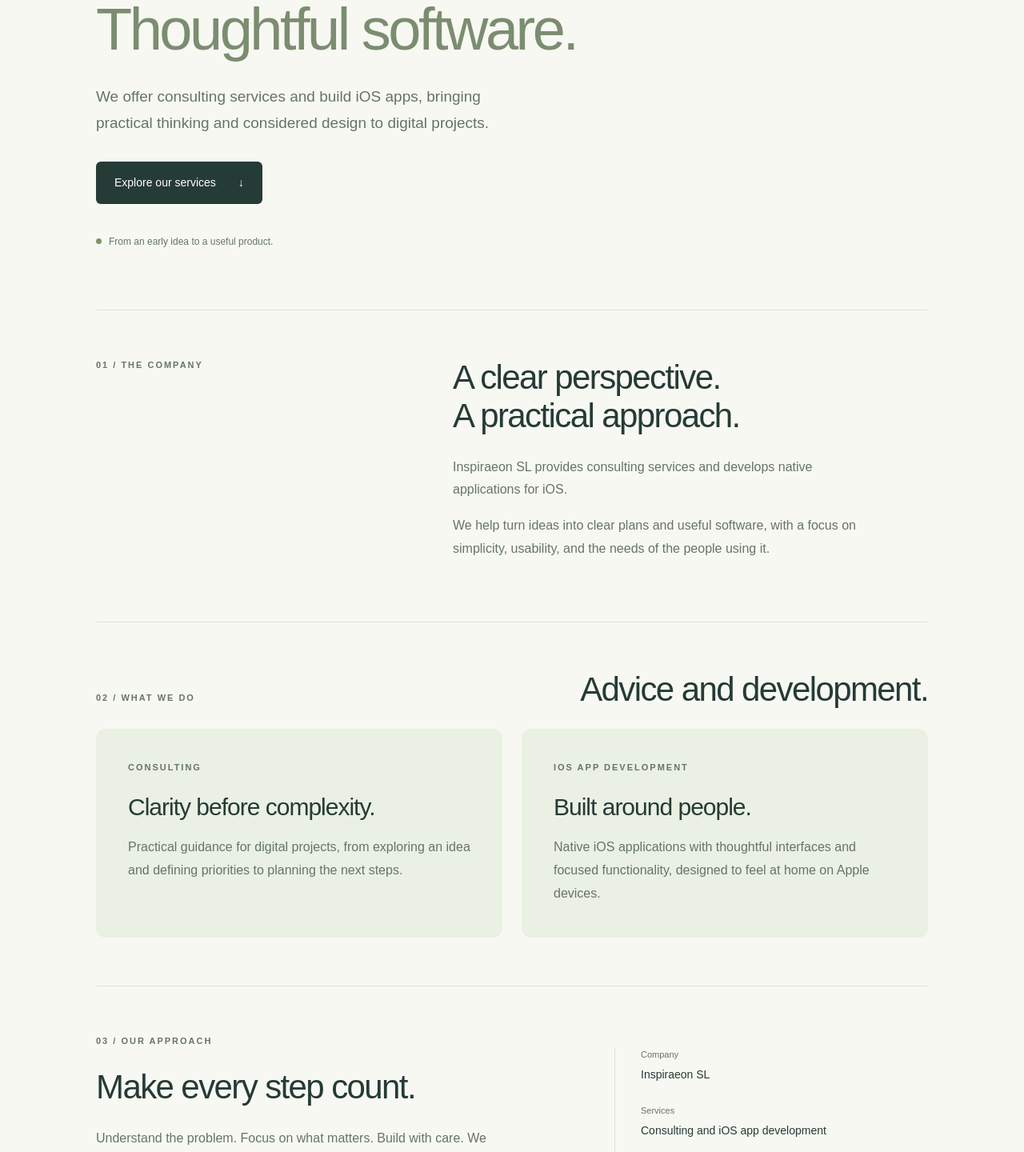
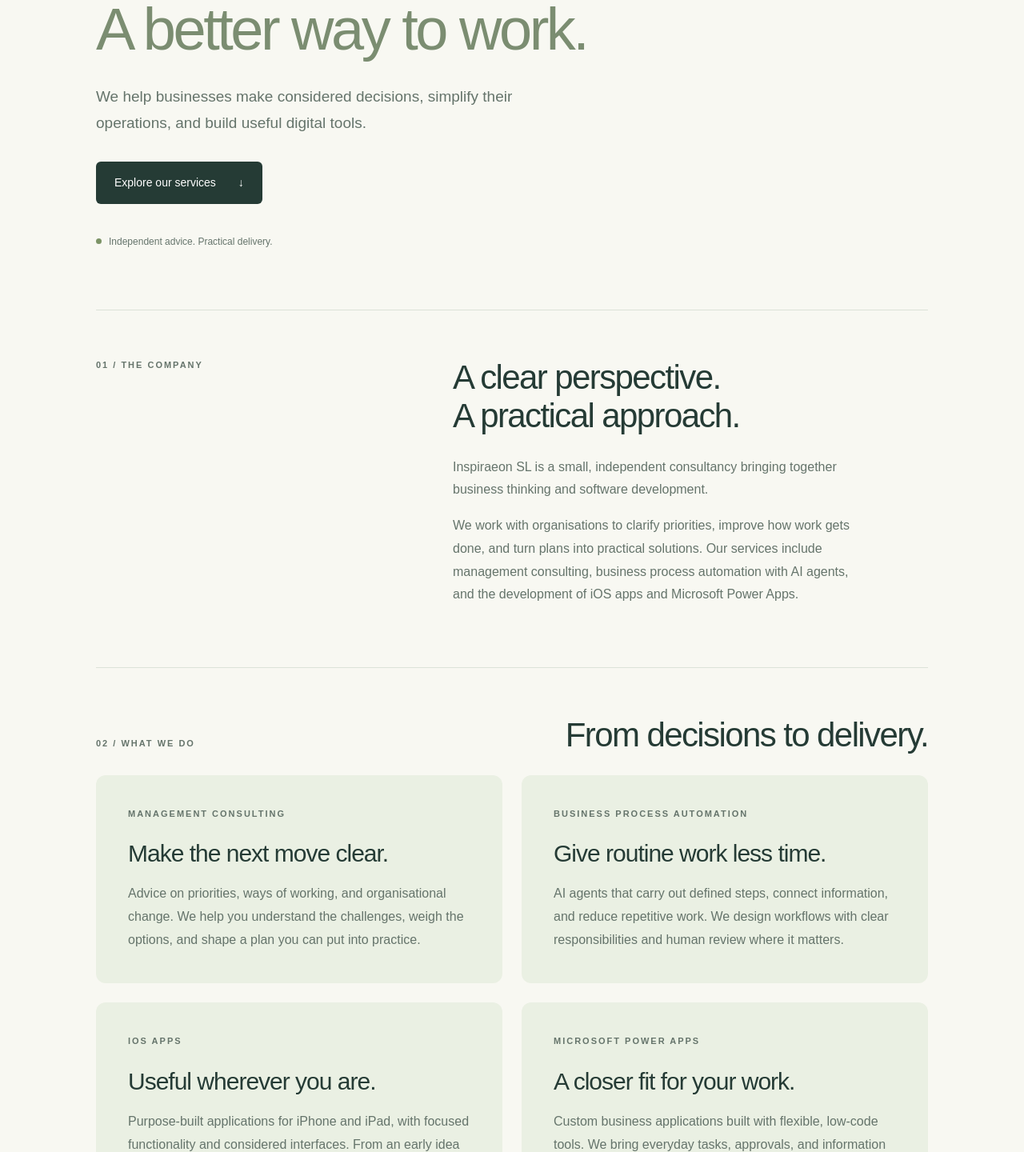
Before and after one commit to Fraisejr/next-idea-website, a Next.js app: page / in a window 1280 px wide. Shown: the part 330-1770 px from the top of the page at 80% size. Built offline with nearby package versions, Linux system fonts and the light colour scheme.

Commit message:
Present Inspiraeon as a small business and software consultancy

```diff
--- a/src/app/layout.tsx
+++ b/src/app/layout.tsx
@@ -2,9 +2,9 @@ import type { Metadata } from "next";
 import "./globals.css";
 
 export const metadata: Metadata = {
-  title: { default: "Inspiraeon SL — Consulting & iOS app development", template: "%s | Inspiraeon SL" },
-  description: "Inspiraeon SL offers consulting services and builds native iOS applications, with a focus on clear thinking and thoughtful software.",
-  openGraph: { title: "Inspiraeon SL", description: "Consulting services and native iOS app development.", type: "website" },
+  title: { default: "Inspiraeon SL — Business consulting & software", template: "%s | Inspiraeon SL" },
+  description: "Inspiraeon SL provides management consulting, business process automation with AI agents, and development of iOS apps and Microsoft Power Apps.",
+  openGraph: { title: "Inspiraeon SL", description: "Management consulting, business process automation with AI agents, iOS apps, and Microsoft Power Apps.", type: "website" },
 };
 
 export default function RootLayout({ children }: Readonly<{ children: React.ReactNode }>) {
--- a/src/app/page.tsx
+++ b/src/app/page.tsx
@@ -8,40 +8,50 @@ export default function Home() {
       <main id="main-content" className="company-main">
         <section className="company-hero" aria-labelledby="intro-title">
           <p className="eyebrow">Inspiraeon SL · Consulting &amp; software</p>
-          <h1 id="intro-title">Clear thinking.<br /><span>Thoughtful software.</span></h1>
-          <p className="intro">We offer consulting services and build iOS apps, bringing practical thinking and considered design to digital projects.</p>
+          <h1 id="intro-title">A clearer direction.<br /><span>A better way to work.</span></h1>
+          <p className="intro">We help businesses make considered decisions, simplify their operations, and build useful digital tools.</p>
           <a className="button" href="#services">Explore our services <span aria-hidden="true">↓</span></a>
-          <div className="hero-note"><span className="status-dot" /> From an early idea to a useful product.</div>
+          <div className="hero-note"><span className="status-dot" /> Independent advice. Practical delivery.</div>
         </section>
 
         <section id="about" className="company-section about-section" aria-labelledby="about-title">
           <p className="eyebrow">01 / The company</p>
           <div>
             <h2 id="about-title">A clear perspective.<br />A practical approach.</h2>
-            <p>Inspiraeon SL provides consulting services and develops native applications for iOS.</p>
-            <p>We help turn ideas into clear plans and useful software, with a focus on simplicity, usability, and the needs of the people using it.</p>
+            <p>Inspiraeon SL is a small, independent consultancy bringing together business thinking and software development.</p>
+            <p>We work with organisations to clarify priorities, improve how work gets done, and turn plans into practical solutions. Our services include management consulting, business process automation with AI agents, and the development of iOS apps and Microsoft Power Apps.</p>
           </div>
         </section>
 
         <section id="services" className="company-section" aria-labelledby="services-title">
-          <div className="section-heading"><p className="eyebrow">02 / What we do</p><h2 id="services-title">Advice and development.</h2></div>
+          <div className="section-heading"><p className="eyebrow">02 / What we do</p><h2 id="services-title">From decisions to delivery.</h2></div>
           <div className="services-grid">
             <article className="service-card">
-              <p className="eyebrow">Consulting</p>
-              <h3>Clarity before complexity.</h3>
-              <p>Practical guidance for digital projects, from exploring an idea and defining priorities to planning the next steps.</p>
+              <p className="eyebrow">Management consulting</p>
+              <h3>Make the next move clear.</h3>
+              <p>Advice on priorities, ways of working, and organisational change. We help you understand the challenges, weigh the options, and shape a plan you can put into practice.</p>
             </article>
             <article className="service-card">
-              <p className="eyebrow">iOS app development</p>
-              <h3>Built around people.</h3>
-              <p>Native iOS applications with thoughtful interfaces and focused functionality, designed to feel at home on Apple devices.</p>
+              <p className="eyebrow">Business process automation</p>
+              <h3>Give routine work less time.</h3>
+              <p>AI agents that carry out defined steps, connect information, and reduce repetitive work. We design workflows with clear responsibilities and human review where it matters.</p>
+            </article>
+            <article className="service-card">
+              <p className="eyebrow">iOS apps</p>
+              <h3>Useful wherever you are.</h3>
+              <p>Purpose-built applications for iPhone and iPad, with focused functionality and considered interfaces. From an early idea to a working product, we keep the experience simple and useful.</p>
+            </article>
+            <article className="service-card">
+              <p className="eyebrow">Microsoft Power Apps</p>
+              <h3>A closer fit for your work.</h3>
+              <p>Custom business applications built with flexible, low-code tools. We bring everyday tasks, approvals, and information together, connecting with the systems your team already uses.</p>
             </article>
           </div>
         </section>
 
         <section id="approach" className="company-section contact-section" aria-labelledby="approach-title">
-          <div><p className="eyebrow">03 / Our approach</p><h2 id="approach-title">Make every step count.</h2><p>Understand the problem. Focus on what matters. Build with care. We bring this approach to both our consulting work and our software development.</p></div>
-          <dl className="company-details"><div><dt>Company</dt><dd>Inspiraeon SL</dd></div><div><dt>Services</dt><dd>Consulting and iOS app development</dd></div><div><dt>Focus</dt><dd>Clear ideas. Useful software.</dd></div></dl>
+          <div><p className="eyebrow">03 / Our approach</p><h2 id="approach-title">Start with the work.<br />Build around the people.</h2><p>We begin by understanding the decisions, tasks, and constraints that shape your day. Then we agree on a clear scope, focus on the changes that matter, and work through them in manageable steps.</p><p>Good advice should lead to action. Good software should make that action easier.</p></div>
+          <dl className="company-details"><div><dt>Company</dt><dd>Inspiraeon SL</dd></div><div><dt>Services</dt><dd>Management consulting, business process automation, iOS apps, and Microsoft Power Apps</dd></div><div><dt>Focus</dt><dd>Clear decisions. Simpler operations. Useful tools.</dd></div></dl>
         </section>
       </main>
       <Footer />
--- a/src/app/terms/page.tsx
+++ b/src/app/terms/page.tsx
@@ -8,7 +8,7 @@ export default function WebsiteInformation() {
     <><Navbar /><main id="main-content" className="document-page">
       <p className="eyebrow">Inspiraeon SL / Website information</p>
       <h1>Website information</h1>
-      <p>This website is operated by Inspiraeon SL and presents the company’s consulting services and iOS app development work.</p>
+      <p>This website is operated by Inspiraeon SL and presents the company’s management consulting, business process automation with AI agents, and development of iOS apps and Microsoft Power Apps.</p>
       <h2>About this website</h2>
       <p>The information on this website provides a general introduction to our activities. It does not offer online purchasing or account registration.</p>
       <h2>Company</h2>
```
Also changed, not shown: 1 other file (tests, documents, lock files or other folders).
